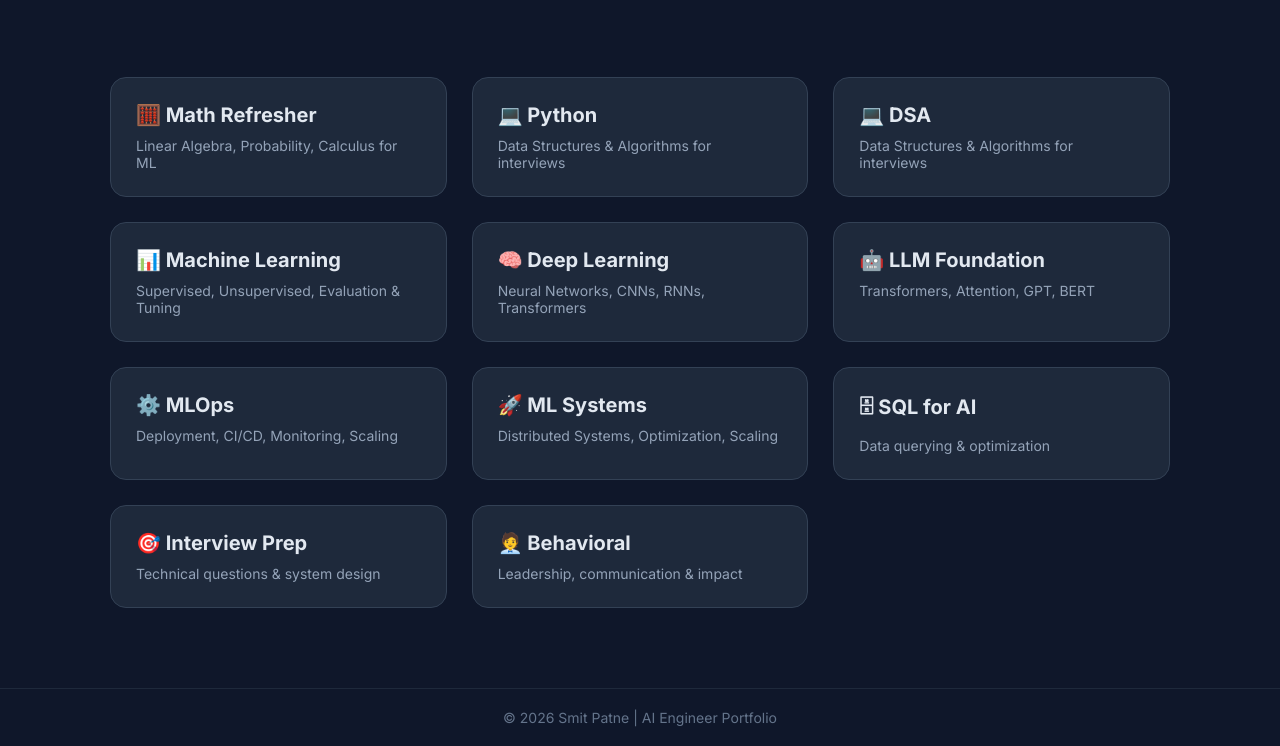
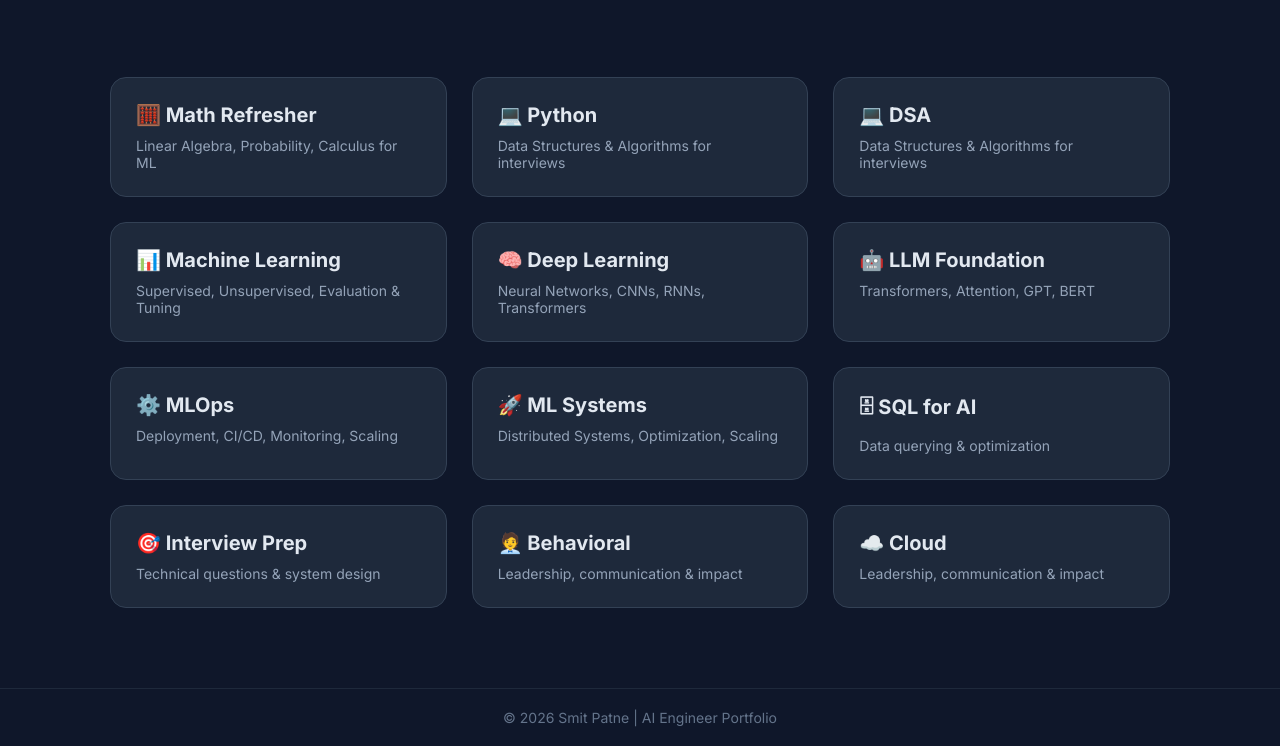
Before and after one commit to smithp17/AI_roadmap, a plain HTML site: page index.html in a window 1280 px wide. Shown: the part 224-970 px from the top of the page. Drawn offline with Linux system fonts and the light colour scheme.

Commit message:
Add Cloud card to the content grid
Added a new card for Cloud in the content grid.

```diff
--- a/index.html
+++ b/index.html
@@ -192,6 +192,10 @@ body {
         <h3>🧑‍💼 Behavioral</h3>
         <p>Leadership, communication & impact</p>
     </a>
+    <a href="aws_guide.html" class="card">
+        <h3>☁️ Cloud</h3>
+        <p>Leadership, communication & impact</p>
+    </a>
 
 </div>
 
```
